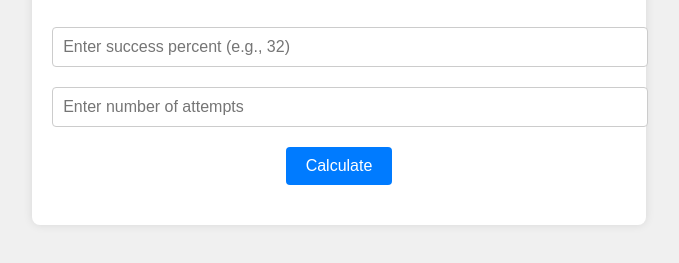
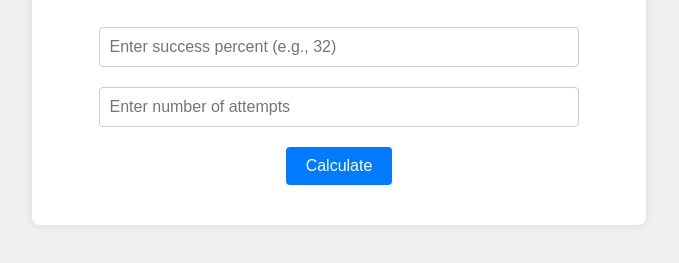
Before and after one commit to TesterNA/chance, a plain HTML site: page index.html in a window 1280 px wide. Shown: the part 323-586 px from the top of the page, without its empty margins (301-980 px from the left). Drawn offline with Linux system fonts and the light colour scheme.

Commit message:
Update index.html

```diff
--- a/index.html
+++ b/index.html
@@ -25,7 +25,8 @@
         .calculator input {
             padding: 10px;
             margin: 10px 0;
-            width: 100%;
+            max-width: 100%;
+            min-width: 80%;
             border-radius: 4px;
             border: 1px solid #ccc;
             font-size: 16px;
```
